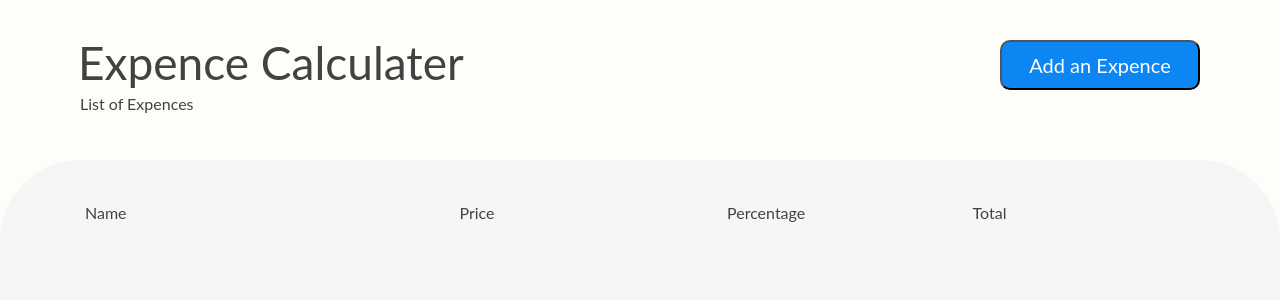
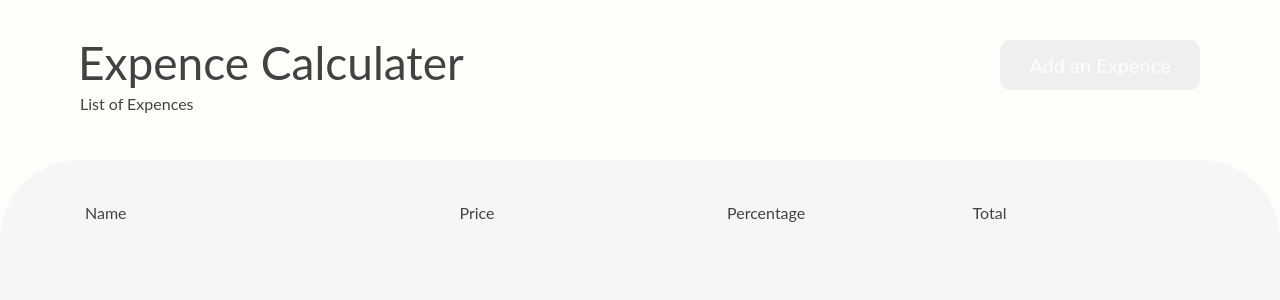
Before and after one commit to bircankut/expense-calculator, a React (Vite) app: page / in a window 1280 px wide. Shown: the top 300 px of the page. Built offline with nearby package versions, Linux system fonts and the light colour scheme.

Commit message:
feat: added icon button class

```diff
--- a/src/components/button/button.module.css
+++ b/src/components/button/button.module.css
@@ -2,10 +2,21 @@
     display: flex;
     height: 50px;
     width: 200px;
-    background-color: rgba(12,134,243,1);
     justify-content: center;
     align-items: center;
     font-size: 20px;
     border-radius: 10px;
     color: rgba(255, 253, 250,1);
+    border: none;
 }
+
+.iconButton {
+    height: 35px;
+    width: 35px;
+    border-radius: 25px;
+    border: none;
+    color: rgba(255, 253, 250,1);
+    margin-left: auto;
+    margin-right: 50px;
+    margin-top: 10px;
+  }
--- a/src/components/button/button.tsx
+++ b/src/components/button/button.tsx
@@ -1,15 +1,18 @@
-import { Children, FC } from 'react'
+import { FC } from 'react'
 import style from '../button/button.module.css'
+import { COLOR } from '../../enums';
 
 interface ButtonProps {
   showModal: boolean;
   setShowModal: (value: boolean) => void;
   children: string;
+  color?: string;
+  iconButton?: boolean;
 }
 
-const Button: FC<ButtonProps> = ({children, showModal, setShowModal}) => {
+const Button: FC<ButtonProps> = ({children, showModal, setShowModal, color, iconButton}) => {
 
-  return <button className={`${style.button} fontLato`} onClick={()=> setShowModal(!showModal)}>
+  return <button style={{ backgroundColor: `${color}` }} className={iconButton ? `${style.iconButton} fontLato` :`${style.button} fontLato`} onClick={()=> setShowModal(!showModal)}>
     {children}
     </button>
 }
```
